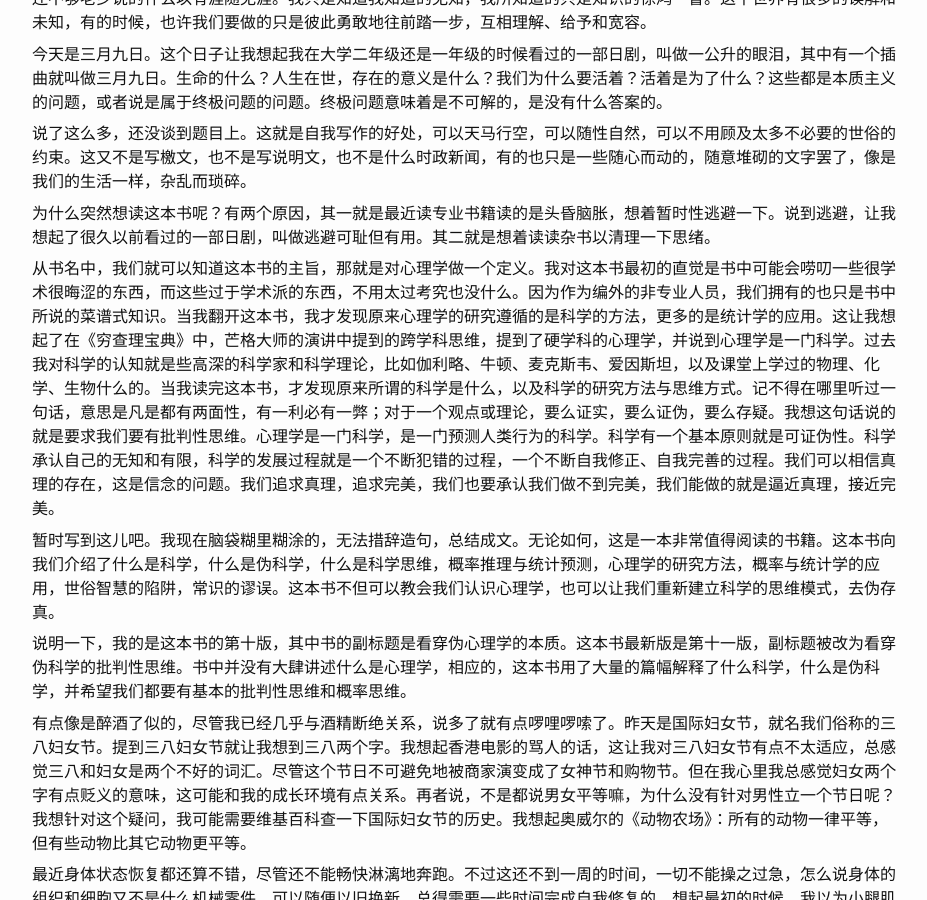
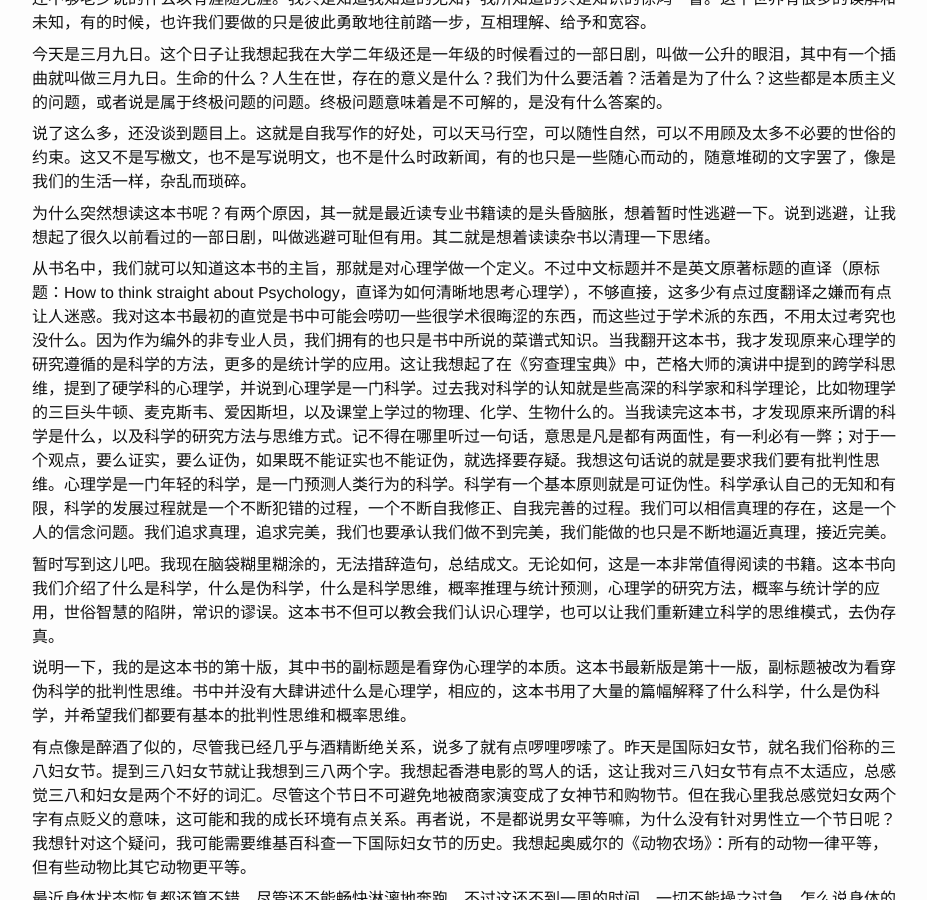
Before and after one commit to lianyu1115/lianyu, a Jekyll site: the page built from _essays/2021-03-09-这才是心理学.md, in a window 1280 px wide and 900 px high, scrolled down 878 px. Shown: the whole window, without its empty margins (173-1100 px from the left). Built offline with Jekyll 4.4.1, drawn with Linux system fonts in a browser that asks for light colours.

Commit message:
Update 2021-03-09-这才是心理学.md

```diff
--- a/_essays/2021-03-09-这才是心理学.md
+++ b/_essays/2021-03-09-这才是心理学.md
@@ -26,7 +26,7 @@ tags: ''
 
 为什么突然想读这本书呢？有两个原因，其一就是最近读专业书籍读的是头昏脑胀，想着暂时性逃避一下。说到逃避，让我想起了很久以前看过的一部日剧，叫做逃避可耻但有用。其二就是想着读读杂书以清理一下思绪。
 
-从书名中，我们就可以知道这本书的主旨，那就是对心理学做一个定义。我对这本书最初的直觉是书中可能会唠叨一些很学术很晦涩的东西，而这些过于学术派的东西，不用太过考究也没什么。因为作为编外的非专业人员，我们拥有的也只是书中所说的菜谱式知识。当我翻开这本书，我才发现原来心理学的研究遵循的是科学的方法，更多的是统计学的应用。这让我想起了在《穷查理宝典》中，芒格大师的演讲中提到的跨学科思维，提到了硬学科的心理学，并说到心理学是一门科学。过去我对科学的认知就是些高深的科学家和科学理论，比如伽利略、牛顿、麦克斯韦、爱因斯坦，以及课堂上学过的物理、化学、生物什么的。当我读完这本书，才发现原来所谓的科学是什么，以及科学的研究方法与思维方式。记不得在哪里听过一句话，意思是凡是都有两面性，有一利必有一弊；对于一个观点或理论，要么证实，要么证伪，要么存疑。我想这句话说的就是要求我们要有批判性思维。心理学是一门科学，是一门预测人类行为的科学。科学有一个基本原则就是可证伪性。科学承认自己的无知和有限，科学的发展过程就是一个不断犯错的过程，一个不断自我修正、自我完善的过程。我们可以相信真理的存在，这是信念的问题。我们追求真理，追求完美，我们也要承认我们做不到完美，我们能做的就是逼近真理，接近完美。
+从书名中，我们就可以知道这本书的主旨，那就是对心理学做一个定义。不过中文标题并不是英文原著标题的直译（原标题：How to think straight about Psychology，直译为如何清晰地思考心理学），不够直接，这多少有点过度翻译之嫌而有点让人迷惑。我对这本书最初的直觉是书中可能会唠叨一些很学术很晦涩的东西，而这些过于学术派的东西，不用太过考究也没什么。因为作为编外的非专业人员，我们拥有的也只是书中所说的菜谱式知识。当我翻开这本书，我才发现原来心理学的研究遵循的是科学的方法，更多的是统计学的应用。这让我想起了在《穷查理宝典》中，芒格大师的演讲中提到的跨学科思维，提到了硬学科的心理学，并说到心理学是一门科学。过去我对科学的认知就是些高深的科学家和科学理论，比如物理学的三巨头牛顿、麦克斯韦、爱因斯坦，以及课堂上学过的物理、化学、生物什么的。当我读完这本书，才发现原来所谓的科学是什么，以及科学的研究方法与思维方式。记不得在哪里听过一句话，意思是凡是都有两面性，有一利必有一弊；对于一个观点，要么证实，要么证伪，如果既不能证实也不能证伪，就选择要存疑。我想这句话说的就是要求我们要有批判性思维。心理学是一门年轻的科学，是一门预测人类行为的科学。科学有一个基本原则就是可证伪性。科学承认自己的无知和有限，科学的发展过程就是一个不断犯错的过程，一个不断自我修正、自我完善的过程。我们可以相信真理的存在，这是一个人的信念问题。我们追求真理，追求完美，我们也要承认我们做不到完美，我们能做的也只是不断地逼近真理，接近完美。
 
 暂时写到这儿吧。我现在脑袋糊里糊涂的，无法措辞造句，总结成文。无论如何，这是一本非常值得阅读的书籍。这本书向我们介绍了什么是科学，什么是伪科学，什么是科学思维，概率推理与统计预测，心理学的研究方法，概率与统计学的应用，世俗智慧的陷阱，常识的谬误。这本书不但可以教会我们认识心理学，也可以让我们重新建立科学的思维模式，去伪存真。
 
```
